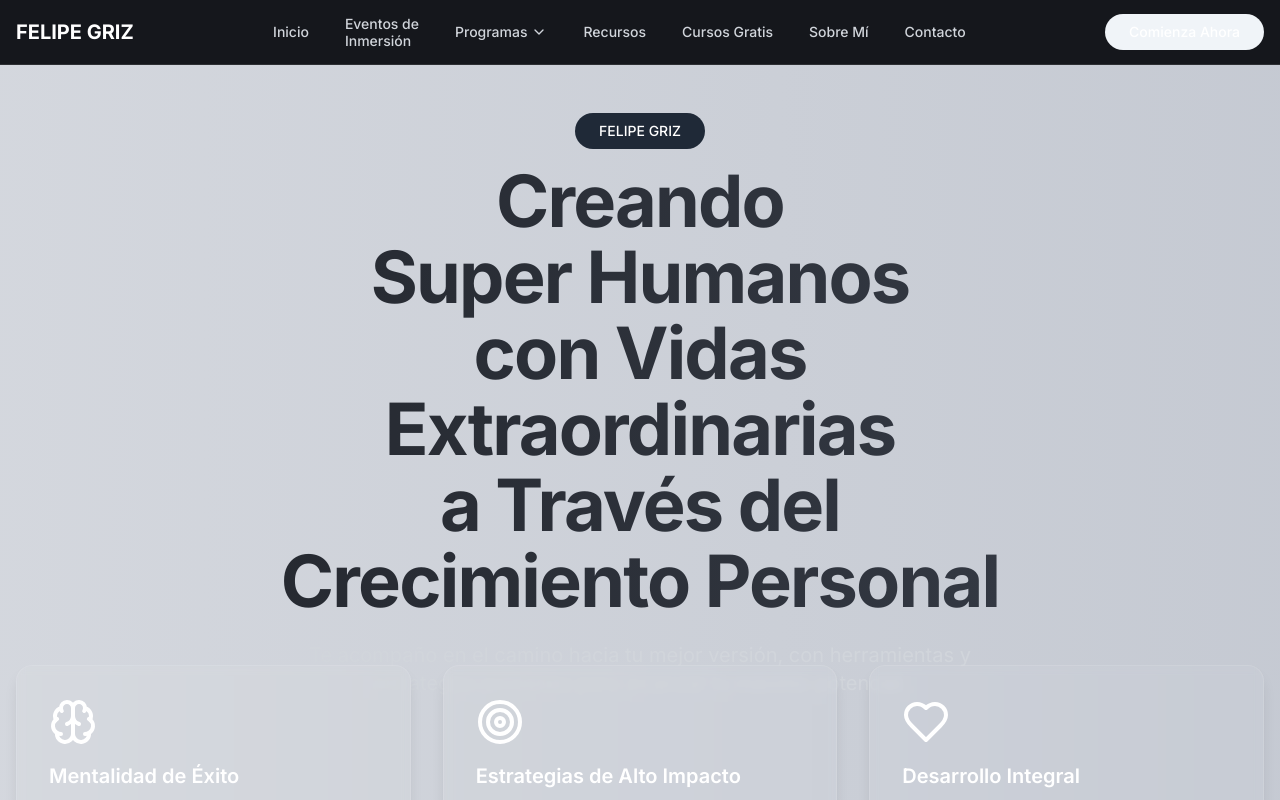
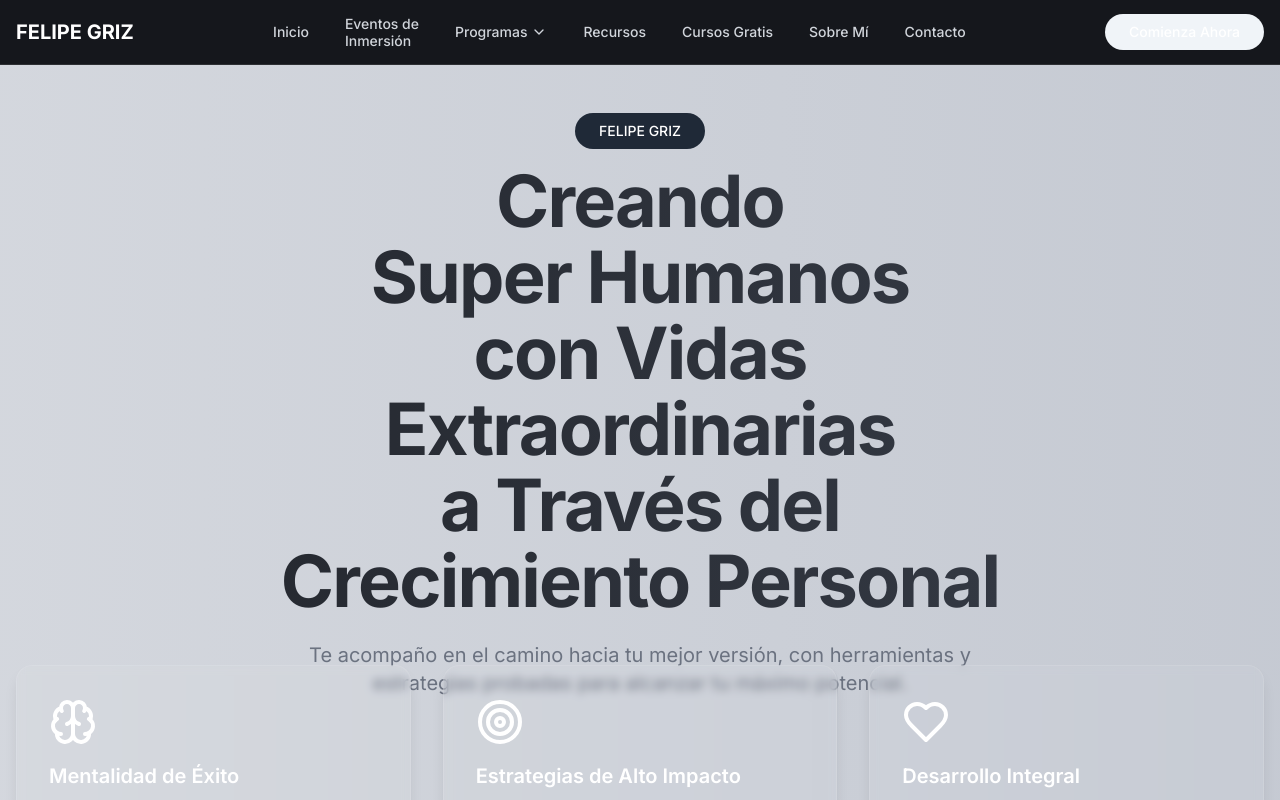
Before and after one commit to felipegriz/radiant-mind-path, a React (Vite) app: page / in a window 1280 px wide. Shown: the top 800 px of the page. Built offline with nearby package versions, Linux system fonts and the light colour scheme.

Commit message:
Adjust text color below headline
Change the color of the text under the main headline to a darker shade of gray.

```diff
--- a/src/pages/Index.tsx
+++ b/src/pages/Index.tsx
@@ -96,7 +96,7 @@ const Index = () => {
               <span>a Través del</span>
               <span>Crecimiento Personal</span>
             </h1>
-            <p className="text-xl text-gray-300 max-w-3xl mx-auto pt-2">
+            <p className="text-xl text-gray-500 max-w-3xl mx-auto pt-2">
               Te acompaño en el camino hacia tu mejor versión, con herramientas y estrategias probadas para alcanzar tu máximo potencial.
             </p>
           </motion.div>
```
